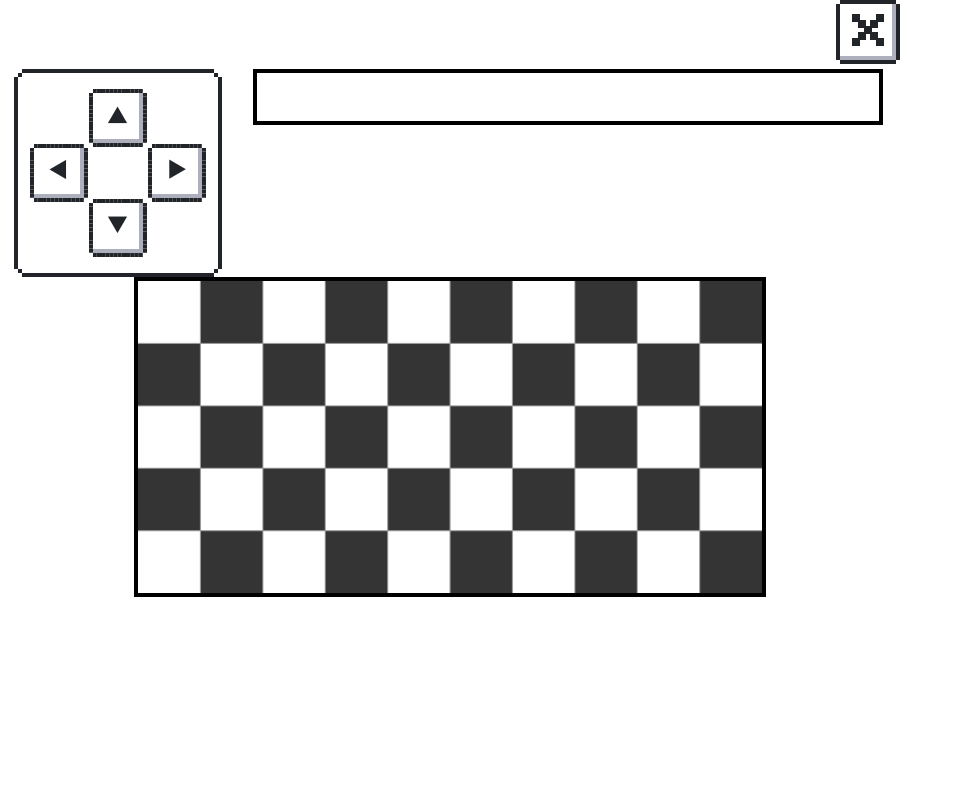
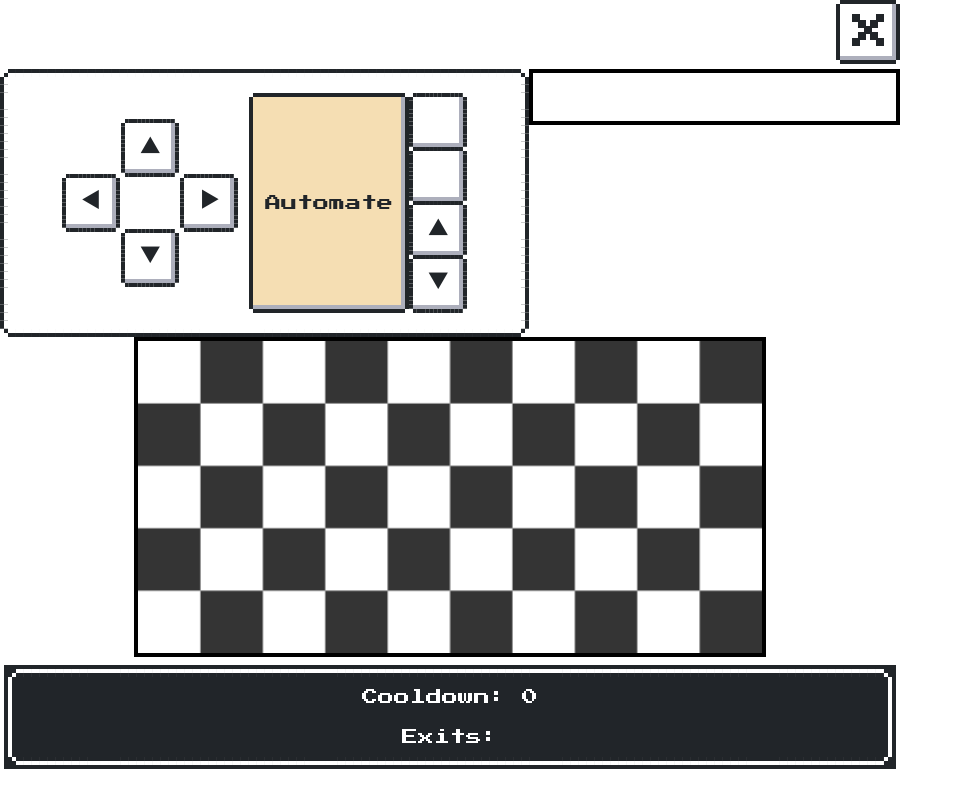
Before and after one commit to cspt3-bw2-team6/Front-End, a React (Create React App) app: page /game in a window 1280 px wide. Shown: the whole page, without its empty margins (0-963 px from the left). Built offline with nearby package versions, Linux system fonts and the light colour scheme; no server answers.

Commit message:
Pair programming commit in progress

```diff
--- a/src/components/Game/Controls/Controls.css
+++ b/src/components/Game/Controls/Controls.css
@@ -1,5 +1,5 @@
 .controls-wrapper {
-    max-width: 200px;
+    max-width: 900px;
     width: 100%;
     display: flex;
     justify-content: center;
@@ -24,3 +24,8 @@
 .vertical-buttons :last-child {
     margin-top: 30px;
 }
+
+#automate {
+    margin-left: 15px;
+    background-color: wheat;
+}
--- a/src/components/Game/Controls/index.jsx
+++ b/src/components/Game/Controls/index.jsx
@@ -5,6 +5,7 @@ import "./Controls.css";
 
 
 function Controls(props) {
+  console.log(props)
   return (
     <div className="controls-wrapper nes-container is-rounded">
       <div className="button-wrapper">
@@ -15,6 +16,13 @@ function Controls(props) {
         </div>
         <Button direction="e" move={props.move} />
       </div>
+      <button type="button" onClick={props.autoTraversal} id="automate" className="nes-btn">Automate</button>
+    <div>
+    <Button action="n" move={props.move} />
+    <Button action="s" move={props.move} />
+    <Button direction="n" move={props.move} />
+    <Button direction="s" move={props.move} />
+    </div>
     </div>
   );
 }
--- /dev/null
+++ b/src/components/Game/RoomInfo/index.js
@@ -0,0 +1,16 @@
+import React from 'react';
+import "nes.css/css/nes.min.css";
+
+function RoomInfo(props) {
+    return(
+        <div className="room-info-wrapper">
+            <div className="nes-container is-rounded is-dark">
+                <p>Cooldown: {props.cooldown}</p>
+                <p>Exits: {props.exits.join(" ,")}</p>
+
+            </div>
+        </div>
+    )
+}
+
+export default RoomInfo;
--- a/src/components/Game/index.js
+++ b/src/components/Game/index.js
@@ -1,28 +1,38 @@
 import React, { Component } from "react";
 import Controls from "./Controls";
 import TextBox from "./TextBox";
-import Graph from "./Graph/"
+import Graph from "./Graph/";
+import RoomInfo from "./RoomInfo";
 import axiosWithAuth from "../../utilities/axiosWithAuth";
 import "./Game.css";
-import "../../../functions/traverseRooms";
+import traverse from "../../functions/traverseRooms";
 
 export default class Game extends Component {
   state = {
     uuid: "",
+    room_id: 0,
     name: "",
     title: "",
+    exits: [],
     description: "",
+    coordinates: "",
+    terrain: "",
+    elevation:"",
+    cooldown: 0,
+    items: [],
+    messages: [],
     players: [],
     error_msg: ""
   };
 
   refresh(data) {
     return this.setState({
-      title: data.title,
-      description: data.description,
-      players: data.players,
-      errors: data.errors
+      ...data
     });
+  }
+
+  autoTraversal() {
+    traverse();
   }
 
   movePlayer = direction => {
@@ -36,6 +46,37 @@ export default class Game extends Component {
       .catch(err => console.log(err));
   };
 
+  take = () =>{
+    axiosWithAuth
+      .axiosHeaders()
+      .post("/api/adv/take", { direction })
+      .then(res => {
+        console.log(res);
+        return this.refresh(res.data);
+      })
+      .catch(err => console.log(err));
+
+  }
+
+  drop = () =>{
+    axiosWithAuth
+      .axiosHeaders()
+      .post("/api/adv/drop", { direction })
+      .then(res => {
+        console.log(res);
+        return this.refresh(res.data);
+      })
+      .catch(err => console.log(err));
+
+  }
+
+
+
+
+
+
+
+
   logout = () => {
     localStorage.clear();
     this.props.history.push("/login");
@@ -48,10 +89,7 @@ export default class Game extends Component {
       .then(res => {
         console.log(res);
         this.setState({
-          title: res.data.title,
-          description: res.data.description,
-          players: res.data.players,
-          errors: res.data.errors
+          ...res.data
         })
       });
   }
@@ -71,13 +109,14 @@ export default class Game extends Component {
         </div>
         <div className="player-panel">
           <div className="controls-wrapper">
-            <Controls move={this.movePlayer} />
+            <Controls move={this.movePlayer} autoTraversal={this.autoTraversal} />
           </div>
           <div className="textbox-wrapper">
             <TextBox info={this.state} />
           </div>
         </div>
         <Graph />
+        <RoomInfo {...this.state} />
       </div>
     );
   }
```
